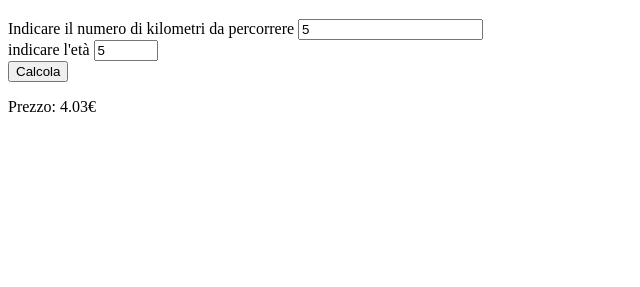
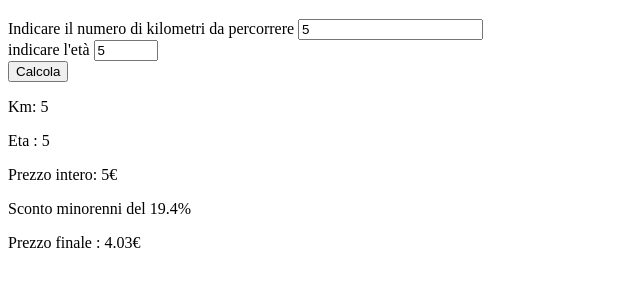
Before and after one commit to Marco-Vigilio/js-biglietto-treno-form, a plain HTML site: page index.html in a window 1280 px wide. Both pictures are taken after typing "5", "5" into the empty fields and a click on the button "Calcola". Shown: the part 61-348 px from the top of the page, without its empty margins (0-640 px from the left). Drawn offline with Linux system fonts and the light colour scheme.

Commit message:
inserimento di <p> con id per gli scontati

```diff
--- a/index.html
+++ b/index.html
@@ -22,7 +22,12 @@
             <input type="button" value="Calcola"id="botton">
         </div>
 
-        <p id="prezzo"> </p>
+        <div>
+            <p id="km"></p>
+            <p id="age"></p>
+            <p id="prezzo"> </p>
+        </div>
+
 
         <script src="./script/my_script.js"></script>
     </body>
--- a/script/my_script.js
+++ b/script/my_script.js
@@ -28,27 +28,42 @@ bottone.addEventListener('click',
         else{
             if((parseInt(kilomentri.value) > 0) ){
 
-                if((parseInt(eta.value) >= 0) || (parseInt(eta.value) <= 110)){
+                console.log("Numero di km da percorrere: " + parseInt(kilomentri.value));
+                console.log("Eta dell'utente: " + parseInt(eta.value));
 
-                    console.log("hai inserito dei numeri bravo");
+                document.getElementById("km").innerHTML = "Km: " + parseInt(kilomentri.value);
+                document.getElementById("age").innerHTML = "Eta : " + parseInt(eta.value);
+
+                if((parseInt(eta.value) >= 0) && (parseInt(eta.value) <= 110)){
+
                     biglietto = biglietto * parseInt(kilomentri.value);
 
                     if(eta.value < 18){
                         console.log("Minorenne sconto del 19.4%");
+
+                        document.getElementById("age").innerHTML += "<p id=\"\prezzo_iniziale\"\></p>" + "<p id=\"\discount\"\></p>" ;
+                        document.getElementById("prezzo_iniziale").innerHTML = "Prezzo intero: " + biglietto + "€";
+                        document.getElementById("discount").innerHTML = " Sconto minorenni del 19.4% ";
+
                         sconto = biglietto * (19.4 / 100);
                         biglietto = biglietto - sconto;
                         biglietto = biglietto.toFixed(2);
                         console.log("Il prezzo del biglietto è di: " + biglietto +"€");
-                        document.getElementById("prezzo").innerHTML = "Prezzo: " + biglietto + "€";
+                        document.getElementById("prezzo").innerHTML = "Prezzo finale : " + biglietto + "€";
                         biglietto = 1;
                     }
                     else if(eta.value >= 65){
                         console.log("Over 65 sconto del 37.7%");
+
+                        document.getElementById("age").innerHTML += "<p id=\"\prezzo_iniziale\"\></p>" + "<p id=\"\discount\"\></p>" ;
+                        document.getElementById("prezzo_iniziale").innerHTML = "Prezzo intero: " + biglietto + "€";
+                        document.getElementById("discount").innerHTML = "Sconto over 65 del 37.7% ";
+
                         sconto = biglietto * (37.7 / 100);
                         biglietto = biglietto - sconto;
                         biglietto = biglietto.toFixed(2);
                         console.log("Il prezzo del biglietto è di: " + biglietto +"€");
-                        document.getElementById("prezzo").innerHTML = "Prezzo: " + biglietto + "€";
+                        document.getElementById("prezzo").innerHTML = "Prezzo finale : " + biglietto + "€";
                         biglietto = 1;
                     }
                     else{
@@ -59,7 +74,7 @@ bottone.addEventListener('click',
 
                 }
                 else{
-                    alert("Attenzione inserire l'età corretta");
+                    alert("Attenzione inserire l'età compresa tra 0 e 110");
                 }
             }
             else{
```
